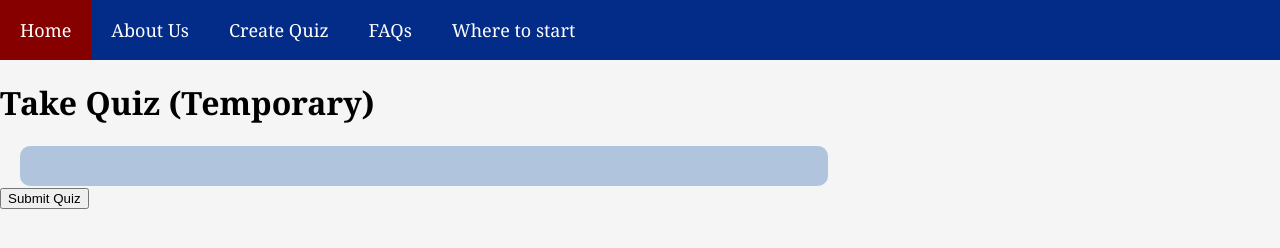
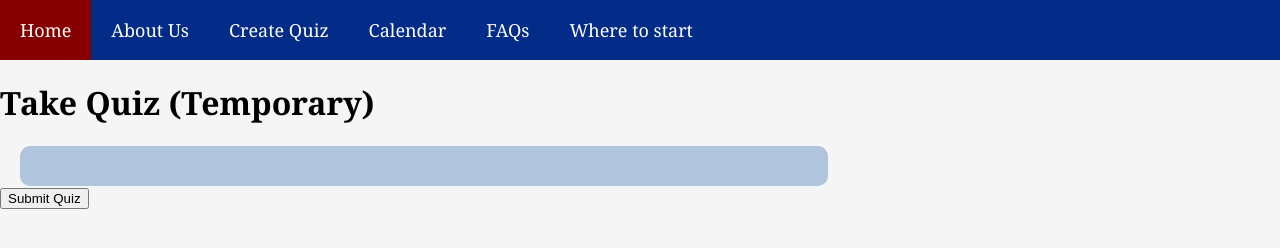
Before and after one commit to jenphan/CS-375, a website: page public/html/takequiz.html in a window 1280 px wide. Drawn offline with Linux system fonts and the light colour scheme; no server answers.

Commit message:
Update takequiz.html

```diff
--- a/public/html/takequiz.html
+++ b/public/html/takequiz.html
@@ -11,6 +11,7 @@
         <a href="/"> Home </a>
         <a href="./credits.html"> About Us </a>
         <a href="./quizcreator.html"> Create Quiz </a>
+        <a href="./calendar.html"> Calendar </a>
         <a href="./faqs.html"> FAQs </a>
         <a href="./tutorial.html"> Where to start</a>
         <button id="logout-button" style="display:none; float: right;">Logout</button>
```
